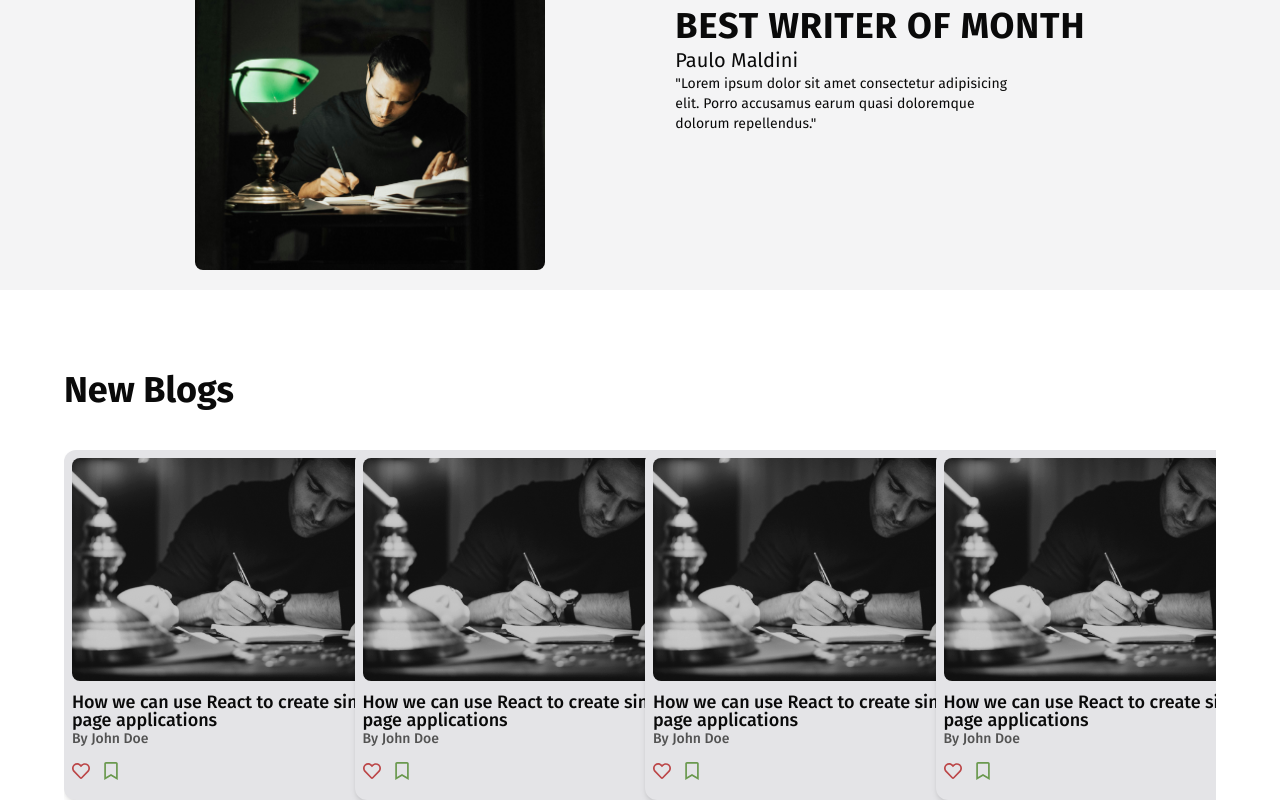
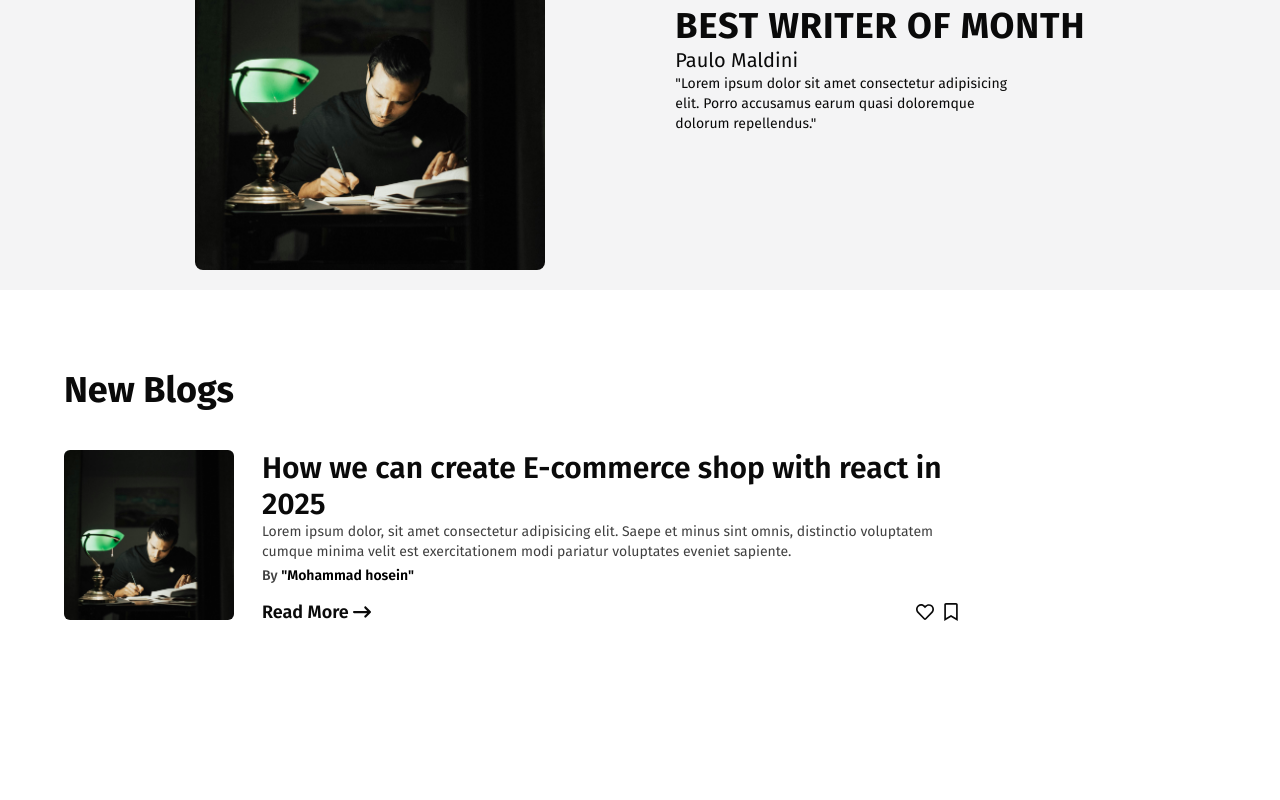
Before and after one commit to Mhorg8/blog-page-v1, a Next.js app: page / in a window 1280 px wide. Shown: the part 1696-2496 px from the top of the page. After the commit the page ends 2338 px from the top, so only its background shows below. Built offline with nearby package versions, Linux system fonts and the light colour scheme.

Commit message:
edit Blog item and BlogSlider

```diff
--- /dev/null
+++ b/src/app/blog/[blogId]/page.tsx
@@ -0,0 +1,7 @@
+import React from "react";
+
+const blogPage = () => {
+  return <div>blogPage</div>;
+};
+
+export default blogPage;
--- a/src/components/blogs/BlogItem.tsx
+++ b/src/components/blogs/BlogItem.tsx
@@ -1,45 +1,62 @@
+"use client";
+import { motion } from "framer-motion";
 import Image from "next/image";
+import Link from "next/link";
 import React from "react";
-import { FaRegHeart, FaRegBookmark, FaEye } from "react-icons/fa";
+import { FaRegHeart, FaRegBookmark } from "react-icons/fa";
+import { FaArrowRightLong } from "react-icons/fa6";
 
 const BlogItem = () => {
   return (
-    <div className="h-[350px] w-[350px] rounded-xl overflow-hidden p-2 shadow-md bg-zinc-200">
+    <div className="w-full max-w-4xl max-h-[200px] h-fit  flex items-start justify-between gap-4 md:gap-5 lg:gap-7">
       {/* image container */}
-      <div className="w-full h-2/3 relative">
+      <Link href={`/blog/${231231}`} className="w-[170px] h-[170px] relative">
         <Image
-          src="/banner-2.jpg"
-          className="object-contain rounded-lg hover:scale-110 hoverEffect cursor-pointer"
-          alt="Banner"
+          src="/banner-1.jpg"
           fill
-          sizes="fill"
+          alt="blog image"
+          className="object-cover rounded-md"
         />
-      </div>
+      </Link>
+
       {/* text container */}
-      <div className="mt-3 flex flex-col gap-3">
-        <div className="">
-          <h3 className="text-lg leading-none font-medium">
-            How we can use React to create single page applications{" "}
-          </h3>
-          <p className="text-sm text-neutral-600 font-medium">By John Doe</p>
+      <div className="flex flex-col justify-start flex-1">
+        <div>
+          <h2 className="text-2xl lg:text-3xl font-semibold">
+            How we can create E-commerce shop with react in 2025
+          </h2>
+          <p className="text-sm line-clamp-2 text-neutral-700">
+            Lorem ipsum dolor, sit amet consectetur adipisicing elit. Saepe et
+            minus sint omnis, distinctio voluptatem cumque minima velit est
+            exercitationem modi pariatur voluptates eveniet sapiente.
+          </p>
+          <div className="text-sm mt-1 font-medium text-neutral-700">
+            By{" "}
+            <span className="text-black font-semibold">
+              &quot;Mohammad hosein&quot;
+            </span>
+          </div>
         </div>
+        <div className="flex items-center justify-between mt-3">
+          <motion.div
+            initial={{ x: 0 }}
+            whileHover={{ x: 5 }}
+            className="text-lg font-semibold group flex items-center gap-1  cursor-pointer"
+          >
+            <Link href={`blog/${2312312}`} className="">
+              Read More
+            </Link>
+            <FaArrowRightLong className="" />
+          </motion.div>
 
-        <div className="flex items-center justify-between ">
-          {/* action container */}
-          <div className="flex items-center gap-3">
-            <button className="hover:scale-125 text-red  hoverEffect ">
+          <div className="flex items-center gap-2">
+            <ActionButton>
               <FaRegHeart size={18} />
-            </button>
-
-            <button className="hover:scale-125  text-green  hoverEffect ">
+            </ActionButton>
+            <ActionButton>
               <FaRegBookmark size={18} />
-            </button>
+            </ActionButton>
           </div>
-          {/* view count */}
-          <p className="text-sm text-neutral-600 flex items-center gap-1">
-            <FaEye size={18} />
-            100
-          </p>
         </div>
       </div>
     </div>
@@ -47,3 +64,16 @@ const BlogItem = () => {
 };
 
 export default BlogItem;
+
+const ActionButton = ({ children }: { children: React.ReactNode }) => {
+  return (
+    <motion.button
+      initial={{ scale: 1 }}
+      whileTap={{ scale: [1.5, 1, 1.2] }}
+      transition={{ duration: 1.2 }}
+      className="bg-transparent"
+    >
+      {children}
+    </motion.button>
+  );
+};
--- a/src/components/blogs/BlogSlider.tsx
+++ b/src/components/blogs/BlogSlider.tsx
@@ -5,27 +5,12 @@ import BlogItem from "./BlogItem";
 
 const BlogSlider = () => {
   return (
-    <div className="mt-10">
-      <Swiper
-        spaceBetween={10}
-        breakpoints={{
-          320: {
-            slidesPerView: 1,
-          },
-          640: {
-            slidesPerView: 2,
-          },
-          768: {
-            slidesPerView: 3,
-          },
-          1280: {
-            slidesPerView: 4,
-          },
-        }}
-        onSlideChange={() => console.log("slide change")}
-        onSwiper={(swiper) => console.log(swiper)}
-      >
-        <SwiperSlide>
+    <div className="mt-10 ">
+      <Swiper className="" spaceBetween={30} slidesPerView={1}>
+        <SwiperSlide className="border-b-4 border-b-black pb-4 last:border-b-0">
+          <BlogItem />
+        </SwiperSlide>
+        {/* <SwiperSlide>
           <BlogItem />
         </SwiperSlide>
         <SwiperSlide>
@@ -33,10 +18,7 @@ const BlogSlider = () => {
         </SwiperSlide>
         <SwiperSlide>
           <BlogItem />
-        </SwiperSlide>
-        <SwiperSlide>
-          <BlogItem />
-        </SwiperSlide>
+        </SwiperSlide> */}
       </Swiper>
     </div>
   );
```
